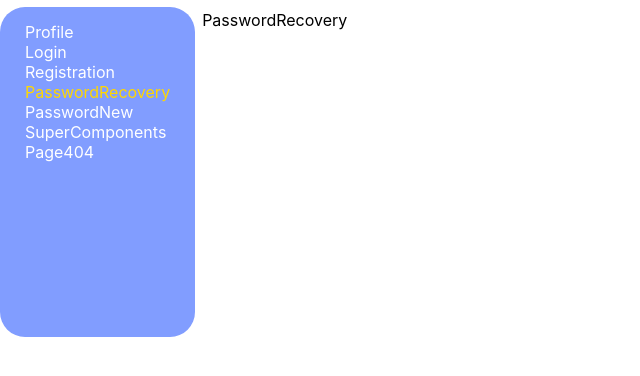
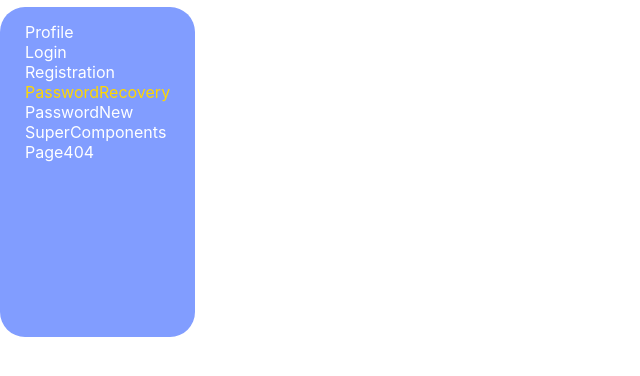
Before and after one commit to Igor-Yarakhovich/cards, a React (Create React App) app: page /#/passwordRecovery in a window 1280 px wide. Shown: the top 376 px of the page, without its empty margins (0-640 px from the left). Built offline with nearby package versions, Linux system fonts and the light colour scheme.

Commit message:
New commit

```diff
--- a/src/app/App.tsx
+++ b/src/app/App.tsx
@@ -3,8 +3,6 @@ import './App.css';
 import {Main} from "../features/main/Main";
 import {Navbar} from "../features/navbar/Navbar";
 
-
-//123123123123
 
 const App = () => {
     return (
--- a/src/components/passwordRecovery/PasswordRecovery.tsx
+++ b/src/components/passwordRecovery/PasswordRecovery.tsx
@@ -2,8 +2,7 @@ import React from "react";
 
 export const PasswordRecovery: React.FC = () => {
     return (
-        <div>
-            PasswordRecovery
-        </div>
+        <div></div>
     )
+
 }
```
